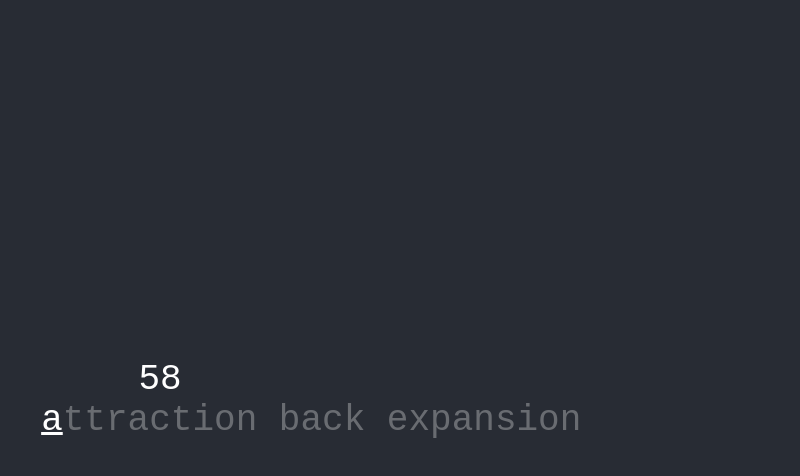
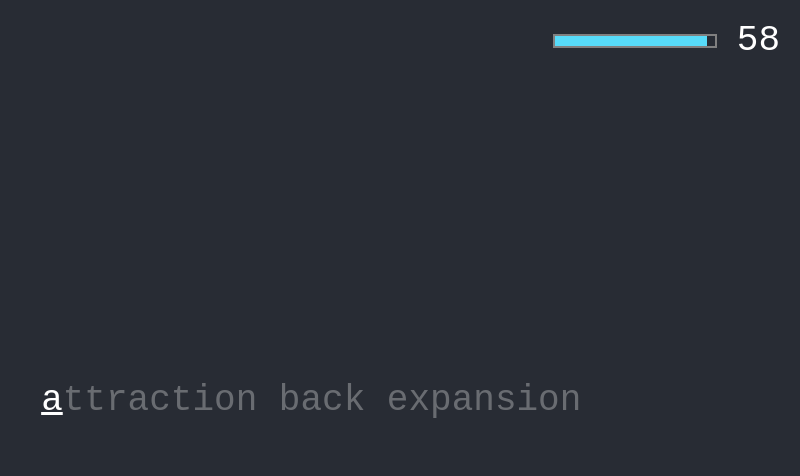
Before and after one commit to joshuatf/typer, a React (Create React App) app: page / in a window 1280 px wide. Both pictures are taken after a click on the button "Start". Shown: the top 476 px of the page, without its empty margins (480-1280 px from the left). Built offline with nearby package versions, Linux system fonts and the light colour scheme.

Commit message:
Add timer styles

```diff
--- a/src/components/Timer.tsx
+++ b/src/components/Timer.tsx
@@ -1,4 +1,5 @@
 import { useEffect, useState } from 'react';
+import '../styles/Timer.scss';
 
 type TimerProps = {
   onComplete: () => void;
--- /dev/null
+++ b/src/styles/Timer.scss
@@ -0,0 +1,22 @@
+.timer {
+    position: fixed;
+    top: 20px;
+    right: 20px;
+    display: flex;
+    align-items: center;
+}
+
+.timer__bar {
+    width: 160px;
+    height: 10px;
+    border: 2px solid gray;
+    margin-right: 20px;
+    position: relative;
+}
+
+.timer__bar-progress {
+    position: absolute;
+    width: 100%;
+    height: 100%;
+    background: #57dbf9;
+}
```
